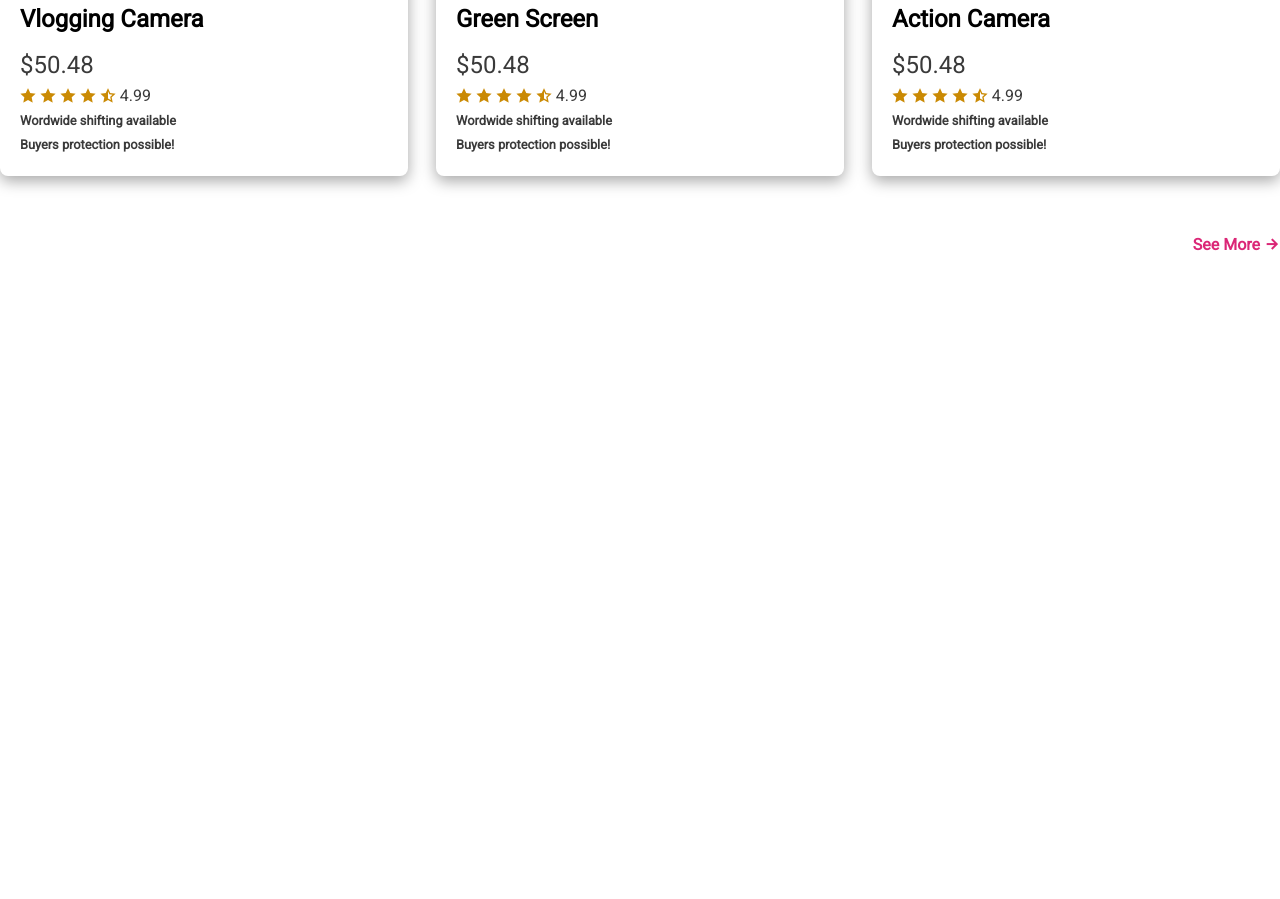
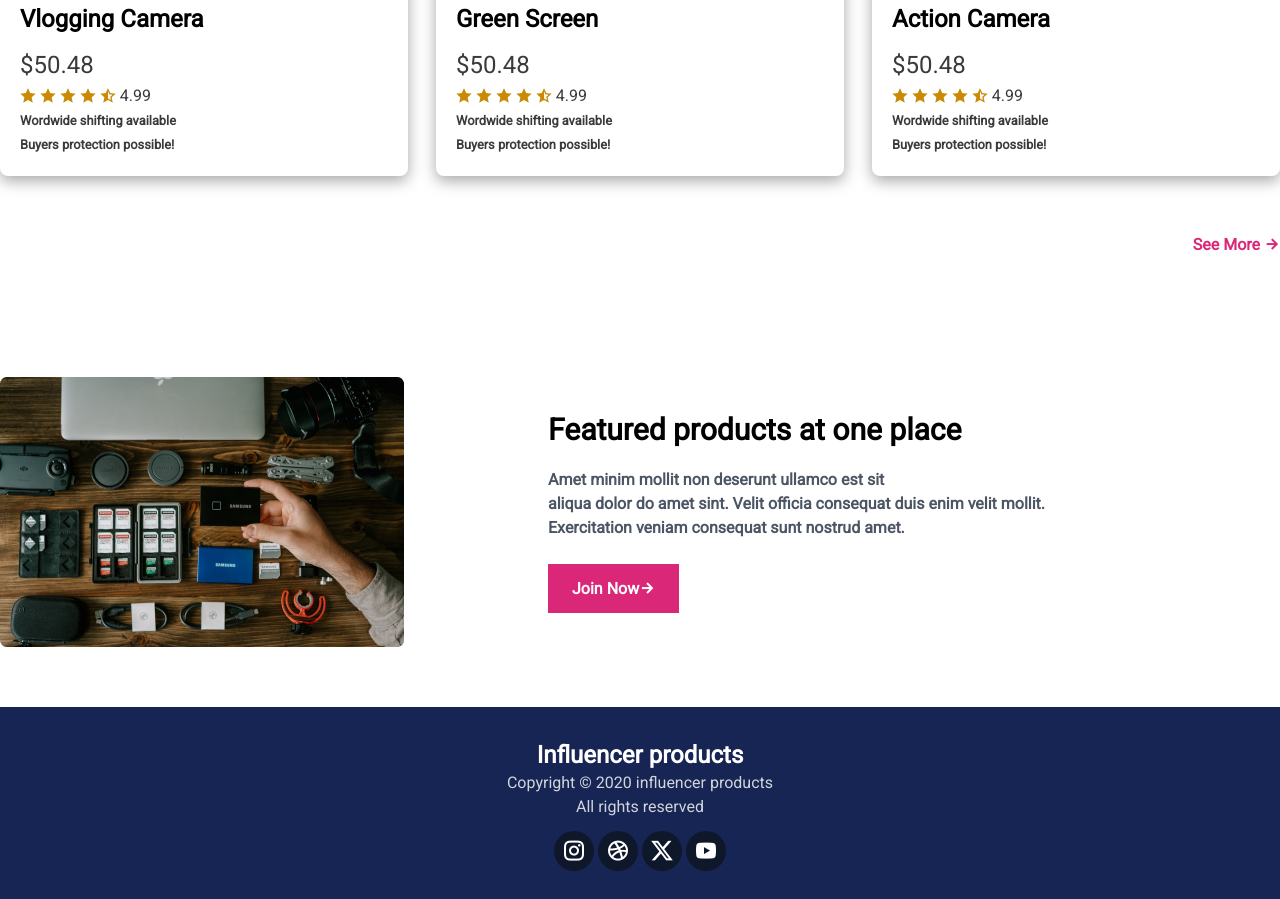
Before and after one commit to rakibhossainofficial/influencer-gear, a plain HTML site: page index.html in a window 1280 px wide. Shown: the part 2421-3320 px from the top of the page. Before the commit the page ends 2738 px from the top, so only its background shows below. Drawn offline with nearby package versions, Linux system fonts and the light colour scheme.

Commit message:
footer complete

```diff
--- a/index.html
+++ b/index.html
@@ -23,7 +23,7 @@
             color: #3A3A3A;
         }
 
-        .section-padding {
+        .section-padding{
             padding: 60px 0;
         }
 
@@ -248,10 +248,33 @@
                     </div>
                 </div>
             </div>
-            <p class="text-end mt-14 text-pink-600 font-bold">See More <span><i class="ri-arrow-right-line"></i></span></p>
+            <p class="text-end mt-14 text-pink-600 cursor-pointer font-bold">See More <span><i class="ri-arrow-right-line"></i></span></p>
         </section>
+        <!-- Featured section  -->
+         <section class="section-padding ">
+            <div class="flex flex-col-reverse md:flex-row text-center md:text-start items-center  md:gap-36 ">
+                <img class="mt-8 md:mt-0" src="./images/gear.png" alt="">
+                <div>
+                    <h3 class="text-3xl mb-5 text-black font-bold">Featured products at one place</h3>
+                    <p class="text-gray-600 mb-6 font-bold">Amet minim mollit non deserunt ullamco est sit <br> aliqua dolor do amet sint. Velit officia consequat duis enim velit mollit. <br> Exercitation veniam consequat sunt nostrud amet.</p>
+                    <button class="px-6 py-3 bg-pink-600 text-white font-bold">Join Now<span><i class="ri-arrow-right-line"></i></span></button>
+                </div>
+            </div>
+         </section>
+    </main>
 
-    </main>
+    <!-- -- footer --  -->
+     <footer class="py-8 bg-blue-950 text-white text-center">
+        <h3 class="text-2xl font-bold">Influencer products</h3>
+        <p class="text-1xl text-gray-300">Copyright © 2020  influencer products</p>
+        <p class="text-gray-300 mb-4 ">All rights reserved</p>
+        <div>
+            <i class="p-2 rounded-full bg-slate-900 text-2xl ri-instagram-line"></i>
+            <i class="p-2 rounded-full bg-slate-900 text-2xl ri-dribbble-line"></i>
+            <i class="p-2 rounded-full bg-slate-900 text-2xl ri-twitter-x-fill"></i>
+            <i class="p-2 rounded-full bg-slate-900 text-2xl ri-youtube-fill"></i>
+        </div>
+     </footer>
 </body>
 
 </html>
```
